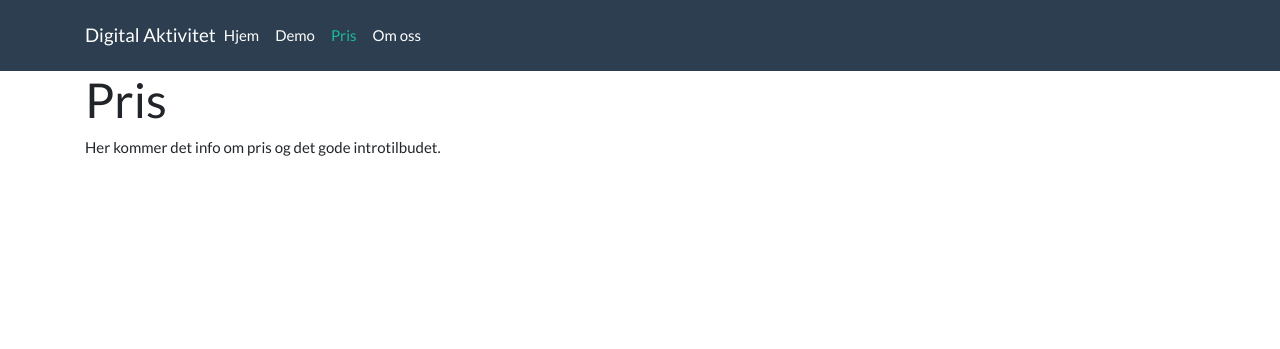
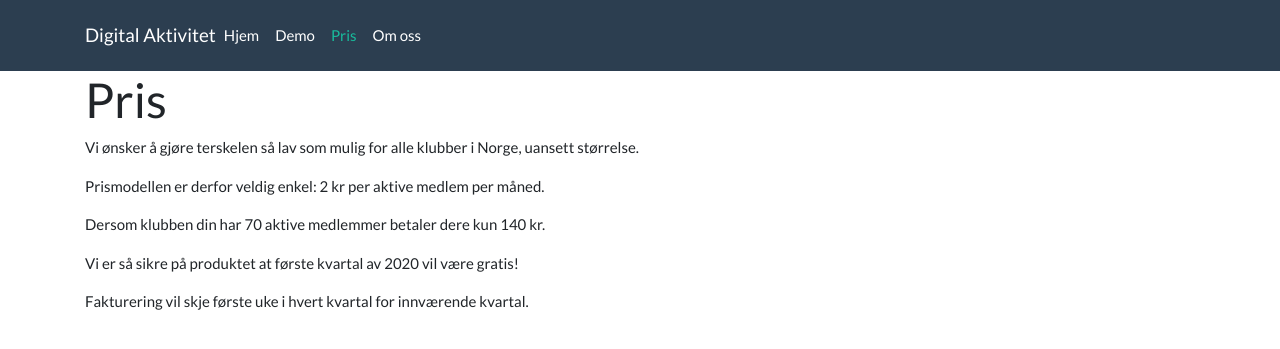
Before and after one commit to xibriz/digitalaktivitet, a Jekyll site: the page built from price.md, in a window 1280 px wide. Shown: the top 349 px of the page. Built offline with Jekyll 4.4.1, drawn with Linux system fonts in a browser that asks for light colours.

Commit message:
Added some text

```diff
--- a/price.md
+++ b/price.md
@@ -3,4 +3,12 @@ title: Pris
 ---
 # Pris
 
-Her kommer det info om pris og det gode introtilbudet.
+Vi ønsker å gjøre terskelen så lav som mulig for alle klubber i Norge, uansett størrelse.
+
+Prismodellen er derfor veldig enkel: 2 kr per aktive medlem per måned.
+
+Dersom klubben din har 70 aktive medlemmer betaler dere kun 140 kr.
+
+Vi er så sikre på produktet at første kvartal av 2020 vil være gratis!
+
+Fakturering vil skje første uke i hvert kvartal for innværende kvartal.
```
Also changed, not shown: demo.md (+6 -1 lines), index.md (+4 -0 lines).
